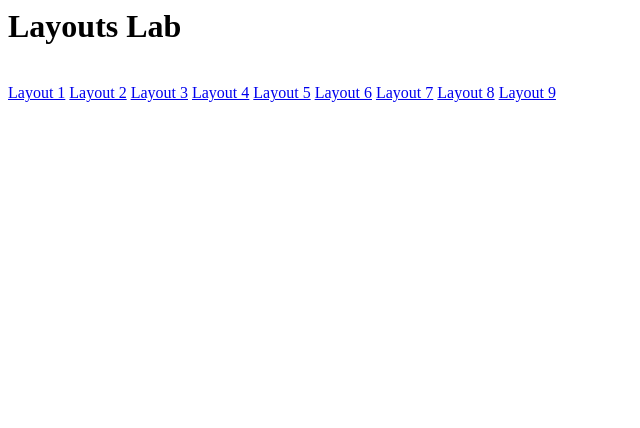
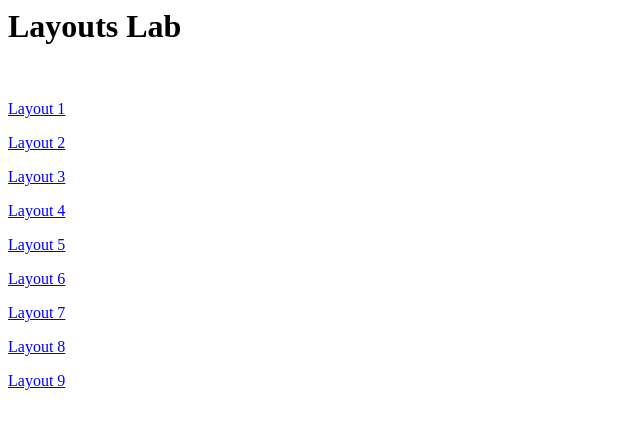
Before and after one commit to kristin-dean/LayoutLab, a plain HTML site: page index.html in a window 1280 px wide. Shown: the whole page, without its empty margins (0-640 px from the left). Drawn offline with Linux system fonts and the light colour scheme.

Commit message:
Update index.html

```diff
--- a/index.html
+++ b/index.html
@@ -5,14 +5,14 @@
 <body>
 <h1>Layouts Lab</h1>
 <br />
-<a href="https://kristin-dean.github.io/LayoutLab/initial.html">Layout 1</a>
-<a href="https://kristin-dean.github.io/LayoutLab/layout2.html">Layout 2</a>
-<a href="https://kristin-dean.github.io/LayoutLab/layout3.html">Layout 3</a>
-<a href="https://kristin-dean.github.io/LayoutLab/layout4.html">Layout 4</a>
-<a href="https://kristin-dean.github.io/LayoutLab/layout5.html">Layout 5</a>
-<a href="https://kristin-dean.github.io/LayoutLab/layout6.html">Layout 6</a>
-<a href="https://kristin-dean.github.io/LayoutLab/layout7.html">Layout 7</a>
-<a href="https://kristin-dean.github.io/LayoutLab/layout8.html">Layout 8</a>
-<a href="https://kristin-dean.github.io/LayoutLab/layout9.html">Layout 9</a>
+  <p><a href="https://kristin-dean.github.io/LayoutLab/initial.html">Layout 1</a></p>
+<p><a href="https://kristin-dean.github.io/LayoutLab/layout2.html">Layout 2</a></p>
+<p><a href="https://kristin-dean.github.io/LayoutLab/layout3.html">Layout 3</a></p>
+<p><a href="https://kristin-dean.github.io/LayoutLab/layout4.html">Layout 4</a></p>
+<p><a href="https://kristin-dean.github.io/LayoutLab/layout5.html">Layout 5</a></p>
+<p><a href="https://kristin-dean.github.io/LayoutLab/layout6.html">Layout 6</a></p>
+<p><a href="https://kristin-dean.github.io/LayoutLab/layout7.html">Layout 7</a></p>
+<p><a href="https://kristin-dean.github.io/LayoutLab/layout8.html">Layout 8</a></p>
+<p><a href="https://kristin-dean.github.io/LayoutLab/layout9.html">Layout 9</a></p>
 </body>
 </html>
```
